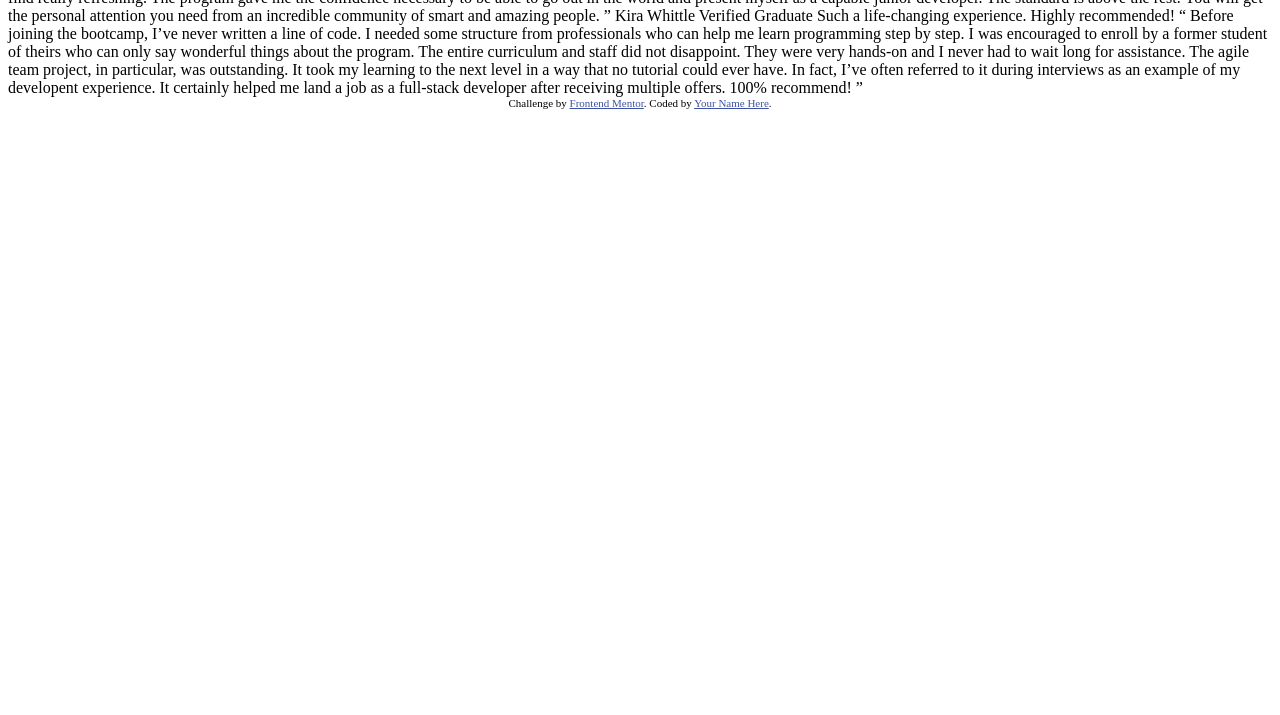
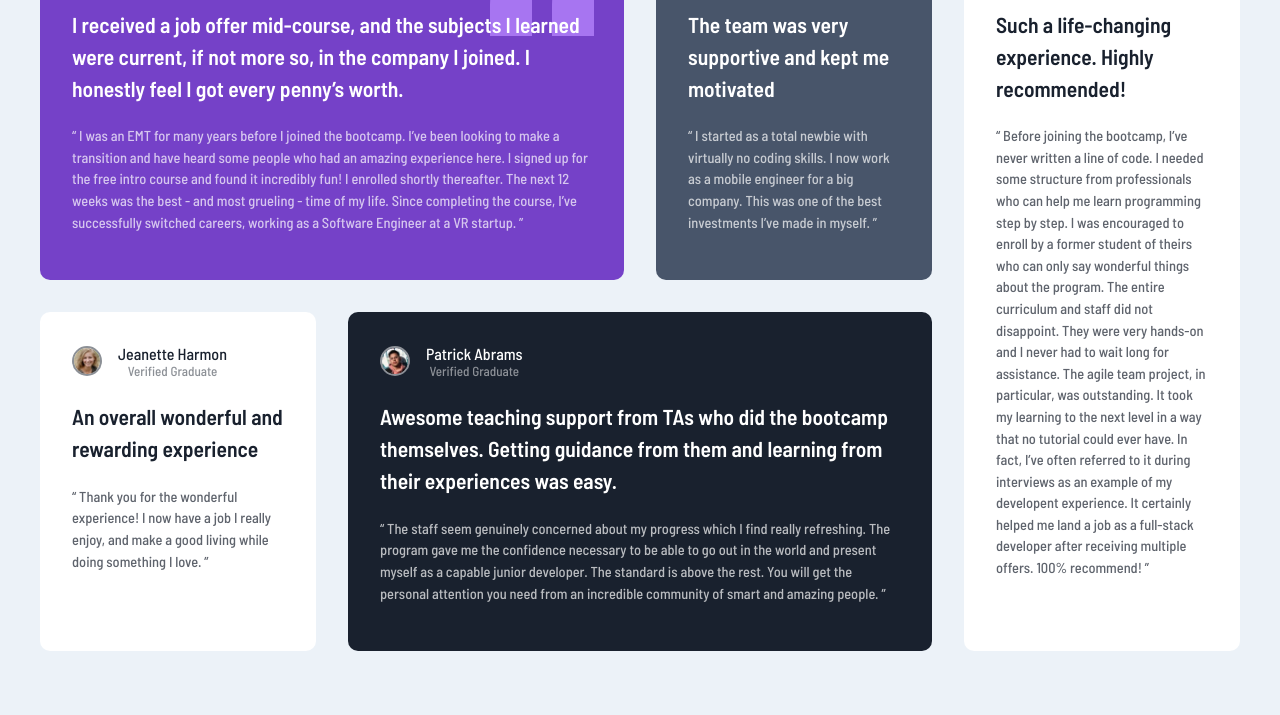
Before and after one commit to bajers777/testimonials-grid-section-main, a plain HTML site: page index.html in a window 1280 px wide. Shown: the part 145-860 px from the top of the page. Before the commit the page ends 800 px from the top, so only its background shows below. Drawn offline with Linux system fonts and the light colour scheme.

Commit message:
version 1.0
files update, finished

```diff
--- a/index.html
+++ b/index.html
@@ -3,7 +3,10 @@
 <head>
   <meta charset="UTF-8">
   <meta name="viewport" content="width=device-width, initial-scale=1.0"> <!-- displays site properly based on user's device -->
-
+  <link rel="preconnect" href="https://fonts.googleapis.com">
+  <link rel="preconnect" href="https://fonts.gstatic.com" crossorigin>
+  <link href="https://fonts.googleapis.com/css2?family=Barlow+Semi+Condensed:wght@500;600&display=swap" rel="stylesheet">
+  <link rel="stylesheet" href="css/main.css">
   <link rel="icon" type="image/png" sizes="32x32" href="./images/favicon-32x32.png">
 
   <title>Frontend Mentor | [Challenge Name Here]</title>
@@ -15,50 +18,84 @@
   </style>
 </head>
 <body>
-  Daniel Clifford
-  Verified Graduate
 
+  <div class="wrapper">
+    <div class="card card--light card--first-card">
+      <div class="card__header">
+        <img src="images/image-daniel.jpg" alt="Daniel Clifford" class="card__image">
+        <p class="card__name">Daniel Clifford <span>Verified Graduate</span></p>
+      </div>
+      <div class="card__body">
+        <p class="card__main-text">
           I received a job offer mid-course, and the subjects I learned were current, if not more so,
           in the company I joined. I honestly feel I got every penny’s worth.
-
+        </p>
+        <p class="card__quote-text">
           “ I was an EMT for many years before I joined the bootcamp. I’ve been looking to make a
           transition and have heard some people who had an amazing experience here. I signed up
           for the free intro course and found it incredibly fun! I enrolled shortly thereafter.
           The next 12 weeks was the best - and most grueling - time of my life. Since completing
           the course, I’ve successfully switched careers, working as a Software Engineer at a VR startup. ”
-
-  Jonathan Walters
-  Verified Graduate
-
+        </p>
+      </div>
+    </div>
+    <div class="card card--light card--second-card">
+      <div class="card__header">
+        <img src="images/image-jonathan.jpg" alt="Jonathan Walters" class="card__image">
+        <p class="card__name">Jonathan Walters <span>Verified Graduate</span></p>
+      </div>
+      <div class="card__body">
+        <p class="card__main-text">
           The team was very supportive and kept me motivated
-
+        </p>
+        <p class="card__quote-text">
           “ I started as a total newbie with virtually no coding skills. I now work as a mobile engineer
           for a big company. This was one of the best investments I’ve made in myself. ”
-
-  Jeanette Harmon
-  Verified Graduate
-
+        </p>
+      </div>
+    </div>
+    <div class="card card--dark card--third-card">
+      <div class="card__header">
+        <img src="images/image-jeanette.jpg" alt="Jeanette Harmon" class="card__image">
+        <p class="card__name">Jeanette Harmon <span>Verified Graduate</span></p>
+      </div>
+      <div class="card__body">
+        <p class="card__main-text">
           An overall wonderful and rewarding experience
-
+        </p>
+        <p class="card__quote-text">
           “ Thank you for the wonderful experience! I now have a job I really enjoy, and make a good living
           while doing something I love. ”
-
-  Patrick Abrams
-  Verified Graduate
-
-  Awesome teaching support from TAs who did the bootcamp themselves. Getting guidance from them and
-  learning from their experiences was easy.
-
+        </p>
+      </div>
+    </div>
+    <div class="card card--light card--fourth-card">
+      <div class="card__header">
+        <img src="images/image-patrick.jpg" alt="Patrick Abrams" class="card__image">
+        <p class="card__name">Patrick Abrams <span>Verified Graduate</span></p>
+      </div>
+      <div class="card__body">
+        <p class="card__main-text">
+          Awesome teaching support from TAs who did the bootcamp themselves. Getting guidance from them and learning from their experiences was easy.
+        </p>
+        <p class="card__quote-text">
           “ The staff seem genuinely concerned about my progress which I find really refreshing. The program
           gave me the confidence necessary to be able to go out in the world and present myself as a capable
           junior developer. The standard is above the rest. You will get the personal attention you need from
           an incredible community of smart and amazing people. ”
-
-  Kira Whittle
-  Verified Graduate
-
+        </p>
+      </div>
+    </div>
+    <div class="card card--dark card--fifth-card">
+      <div class="card__header">
+        <img src="images/image-patrick.jpg" alt="  Kira Whittle" class="card__image">
+        <p class="card__name">  Kira Whittle <span>Verified Graduate</span></p>
+      </div>
+      <div class="card__body">
+        <p class="card__main-text">
           Such a life-changing experience. Highly recommended!
-
+        </p>
+        <p class="card__quote-text">
           “ Before joining the bootcamp, I’ve never written a line of code. I needed some structure from
           professionals who can help me learn programming step by step. I was encouraged to enroll by a former
           student of theirs who can only say wonderful things about the program. The entire curriculum and staff
@@ -67,10 +104,12 @@
           could ever have. In fact, I’ve often referred to it during interviews as an example of my developent
           experience. It certainly helped me land a job as a full-stack developer after receiving multiple offers.
           100% recommend! ”
+        </p>
+      </div>
+    </div>
+</div>
 
-  <div class="attribution">
-    Challenge by <a href="https://www.frontendmentor.io?ref=challenge" target="_blank">Frontend Mentor</a>.
-    Coded by <a href="#">Your Name Here</a>.
+<script src="main.js"></script>
   </div>
 </body>
 </html>
--- /dev/null
+++ b/scss/_grid.scss
@@ -0,0 +1,26 @@
+@media screen and (min-width: 1200px) {
+    .wrapper{
+        grid-template-columns: repeat(4, 1fr);
+        grid-template-rows: repeat(2, .5fr);
+    }
+    .card--first-card{
+        grid-column: 1/3;
+        grid-row: 1/2;
+    }
+    .card--second-card{
+        grid-column: 3/3;
+        grid-row: 1/2;
+    }
+    .card--third-card{
+        grid-column: 1/2;
+        grid-row: 2/3;
+    }
+    .card--fourth-card{
+        grid-column: 2/4;
+        grid-row: 2/3;
+    }
+    .card--fifth-card{
+        grid-column: 4/5;
+        grid-row: 1/3;
+    }
+}
--- /dev/null
+++ b/scss/_variables.scss
@@ -0,0 +1,6 @@
+$lightCardMainTextColor: hsl(0, 0%, 100%);
+$lightCardSubTextColor: hsla(0, 0%, 100%, .5);
+$lightCardQuoteTextColor: hsla(0, 0%, 100%, .7);
+$darkCardMainTextColor: hsl(219, 29%, 14%);
+$darkCardSubTextColor: hsla(219, 29%, 14%, .5);
+$darkCardQuoteTextColor: hsla(219, 29%, 14%, .7);
--- /dev/null
+++ b/scss/main.scss
@@ -0,0 +1,110 @@
+@import "./variables", "./_grid";
+*{
+    box-sizing: border-box;
+}
+body{
+    font-family: 'Barlow Semi Condensed', sans-serif;
+    background-color: hsl(210, 46%, 95%);
+}
+.wrapper{
+    display: grid;
+    column-gap: 2rem;
+    row-gap: 2rem;
+    margin: 4rem 2rem;
+}
+//-----------------------
+//CARD NUMBER STYLES
+//-----------------------
+.card--first-card{
+    background: url("/images/bg-pattern-quotation.svg") no-repeat top 15px right 30px, hsl(263, 55%, 52%);
+    background-blend-mode: normal;
+}
+.card--second-card{
+    background-color: hsl(217, 19%, 35%);
+}
+.card--third-card{
+    background-color: hsl(0, 0%, 100%);
+}
+.card--fourth-card{
+    background-color: hsl(219, 29%, 14%);
+}
+.card--fifth-card{
+    background-color: hsl(0, 0%, 100%);
+}
+
+//-----------------------
+//CARD LIGH OR DARK STYLES
+//-----------------------
+.card--light{
+    img{
+        border: 2px solid $lightCardSubTextColor;
+    }
+    .card__name{
+        color: $lightCardMainTextColor;
+    span{
+        color: $lightCardSubTextColor;
+    }
+    }
+    .card__main-text{
+        color: $lightCardMainTextColor;
+    }
+    .card__quote-text{
+        color: $lightCardQuoteTextColor;
+    }
+}
+.card--dark{
+    img{
+        border: 2px solid $darkCardSubTextColor;
+    }
+    .card__name{
+        color: $darkCardMainTextColor;
+    span{
+        color: $darkCardSubTextColor;
+    }
+    }
+    .card__main-text{
+        color: $darkCardMainTextColor;
+    }
+    .card__quote-text{
+        color: $darkCardQuoteTextColor;
+    }
+}
+
+//-----------------------
+.card{
+    padding: 2rem;
+    border-radius: 10px;
+    img{
+        display: block;
+        width: 30px;
+        height: 30px;
+        border-radius: 50px;
+    }
+    .card__header{
+        display: flex;
+        align-items: center;
+        padding: 0px;
+        .card__name{
+            display: flex;
+            justify-content: center;
+            align-items: center;
+            flex-flow: column;
+            font-weight: 500;
+            font-size: 1rem;
+            margin: 0 1rem;
+            span{
+                display: block;
+                font-size: .82rem;
+            }
+        }
+}
+    .card__main-text{
+        font-weight: 700;
+        font-size: 1.35rem;
+        line-height: 2rem;
+    }
+    .card__quote-text{
+        line-height: 1.35rem;
+        font-size: .9rem;
+    }
+}
```
Also changed, not shown: css/main.css (added), main.js (added), 1 other file. Lines whose indentation alone changed are shown as unchanged.
